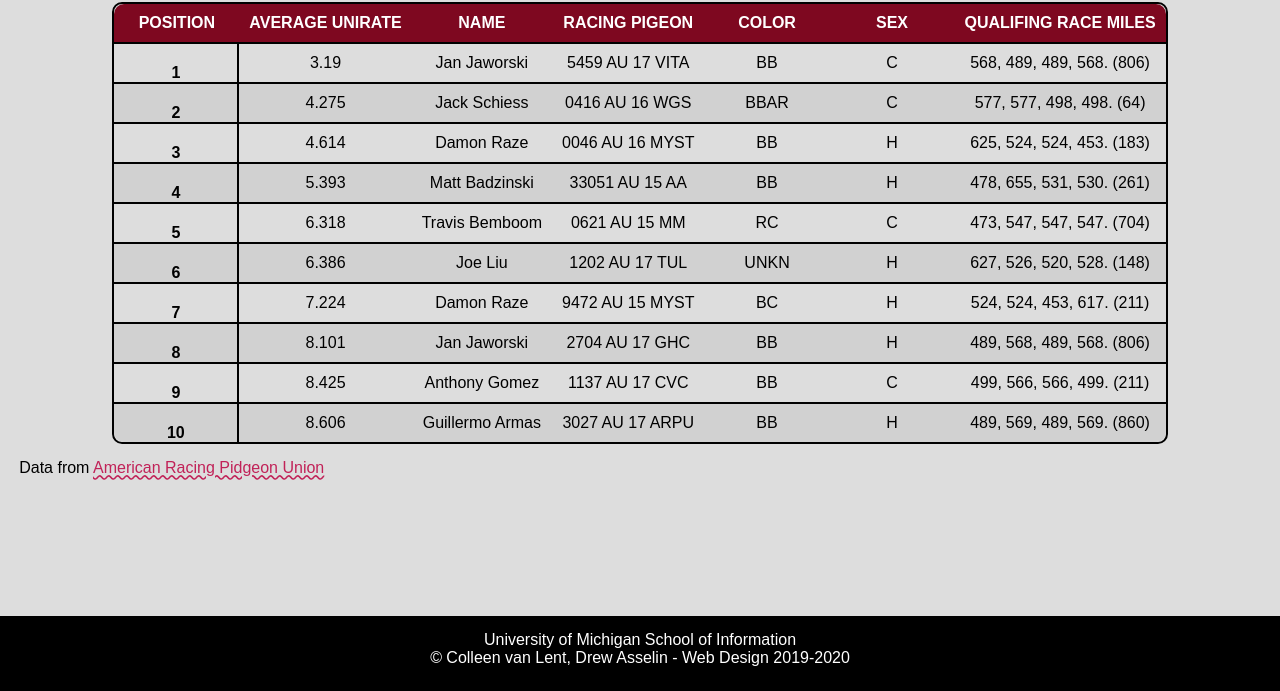
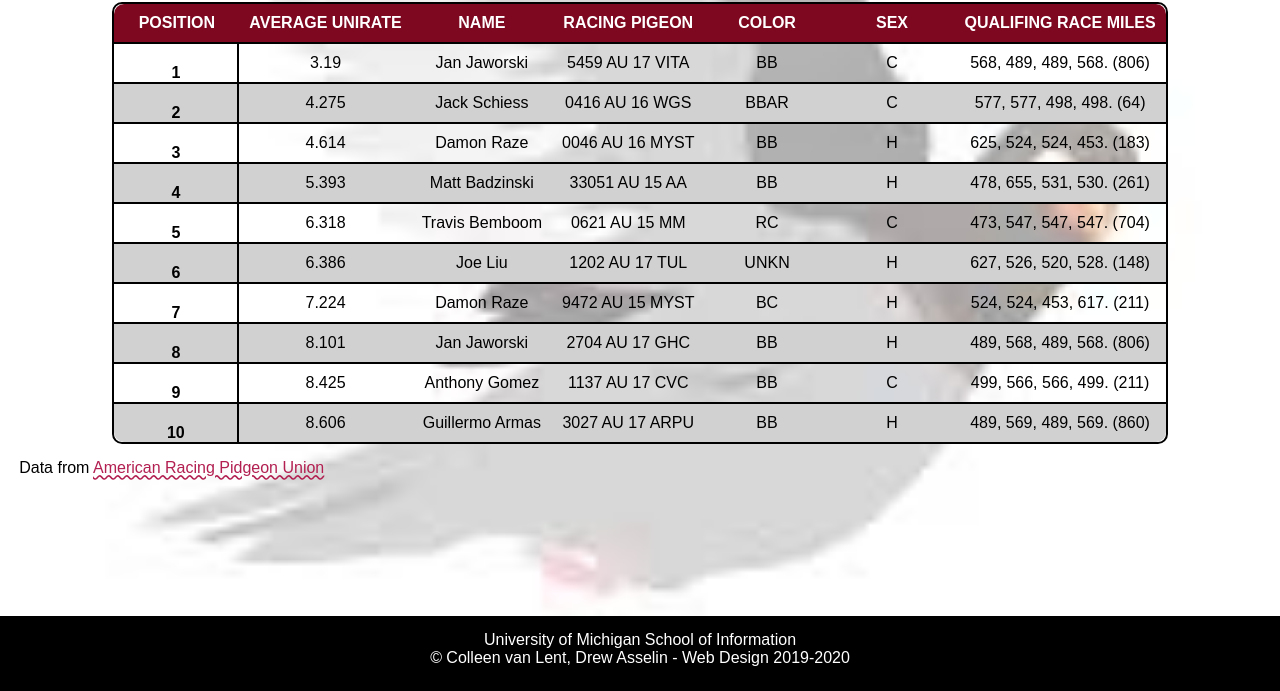
Before and after one commit to ishalele/homework4-2021, a plain HTML site: page index.html in a window 1280 px wide. Shown: the part 109-800 px from the top of the page. Drawn offline with Linux system fonts and the light colour scheme; a web font is replaced by a local one.

Commit message:
Add files via upload

```diff
--- a/css/style.css
+++ b/css/style.css
@@ -28,12 +28,12 @@ body{
   color: #000000;
   font-size: 16px;
   margin: 1.2em;
-  background-size: cover ;
+  background-image: url(../images/pigeon-background.JPEG);
+  background-size: cover;
   background-position: center;
 
   /*Req 1*/
   font-family: "Andika", sans-serif; /*is this right for font*/
-  background-image: url("..images//pigeon-background.JPEG");
   background-color: #DDDDDD;
   background-repeat: no-repeat;
 
@@ -55,7 +55,7 @@ p{
 
 a{
   size: 16px;
-  color: #C12258;
+  color: #b21f50;
   text-decoration-style: wavy;
   /*Req 4*/
 }
```
